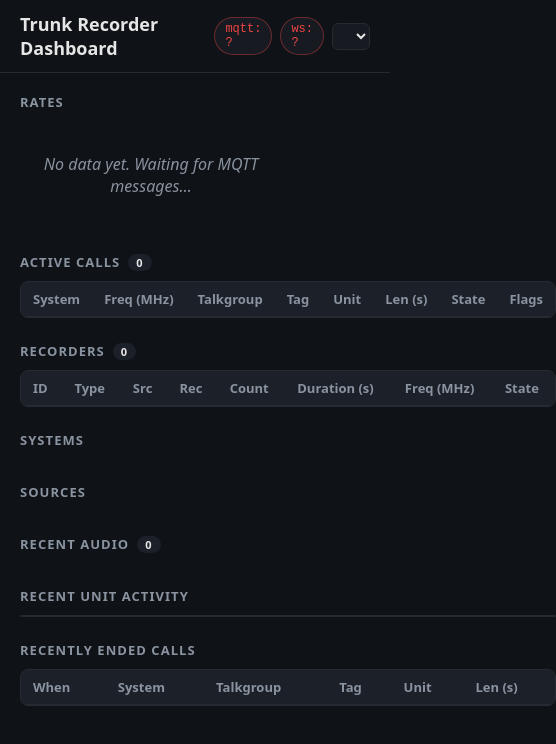
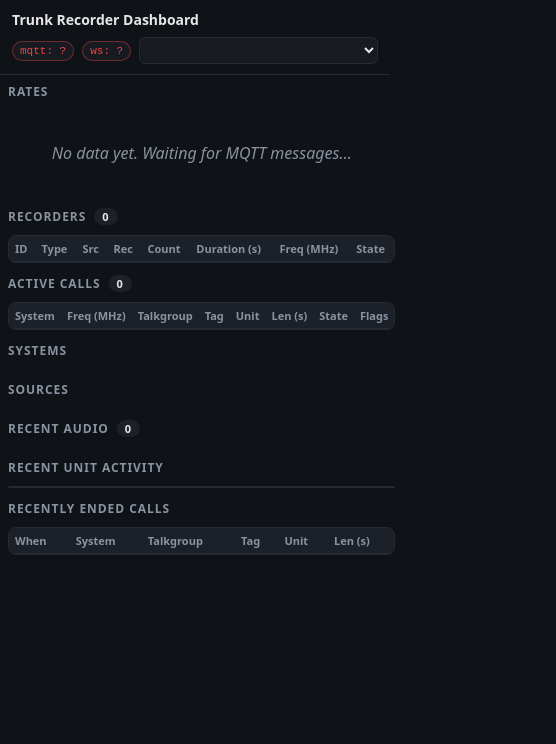
Before and after one commit to theficus/trunk-recorder-mqtt-status-server, a website: page public/index.html in a window 390 px wide. Shown: the whole page, 556 px wide, since content can reach past the window. Drawn offline with nearby package versions, Linux system fonts and the light colour scheme; no server answers.

Commit message:
responsive layout, copilot instructions

```diff
--- a/public/index.html
+++ b/public/index.html
@@ -18,17 +18,17 @@
     <main>
       <section><h2>Rates</h2><div id="rates" class="grid"></div></section>
       <section>
+        <h2>Recorders <span id="recorders-count" class="count">0</span></h2>
+        <div class="table-wrap"><table>
+          <thead><tr><th>ID</th><th>Type</th><th>Src</th><th>Rec</th><th>Count</th><th>Duration (s)</th><th>Freq (MHz)</th><th>State</th></tr></thead>
+          <tbody id="recorders-body"></tbody>
+        </table></div>
+      </section>
+      <section>
         <h2>Active Calls <span id="calls-count" class="count">0</span></h2>
         <div class="table-wrap"><table>
           <thead><tr><th>System</th><th>Freq (MHz)</th><th>Talkgroup</th><th>Tag</th><th>Unit</th><th>Len (s)</th><th>State</th><th>Flags</th></tr></thead>
           <tbody id="calls-body"></tbody>
-        </table></div>
-      </section>
-      <section>
-        <h2>Recorders <span id="recorders-count" class="count">0</span></h2>
-        <div class="table-wrap"><table>
-          <thead><tr><th>ID</th><th>Type</th><th>Src</th><th>Rec</th><th>Count</th><th>Duration (s)</th><th>Freq (MHz)</th><th>State</th></tr></thead>
-          <tbody id="recorders-body"></tbody>
         </table></div>
       </section>
       <section><h2>Systems</h2><div id="systems" class="grid"></div></section>
--- a/public/styles.css
+++ b/public/styles.css
@@ -46,6 +46,34 @@ ul.log time { color: var(--muted); margin-right: 8px; }
 .audio-players audio { height: 32px; }
 .audio-players .dl { color: var(--muted); font-size: 11px; text-decoration: none; padding: 2px 6px; border: 1px solid var(--border); border-radius: 4px; }
 .audio-players .dl:hover { color: var(--accent); border-color: var(--accent); }
-@media (max-width: 640px) {
+@media (max-width: 768px) {
+  header {
+    flex-direction: column;
+    align-items: flex-start;
+    gap: 8px;
+    padding: 10px 12px;
+  }
+  header h1 { font-size: 16px; }
+  .status { width: 100%; flex-wrap: wrap; }
+  #instance-select { flex: 1; min-width: 0; }
+  main { padding: 12px; gap: 16px; }
+  .grid { grid-template-columns: 1fr; }
+  .card div { flex-direction: column; gap: 2px; }
+  .card div .v { text-align: left; }
+  .table-wrap { max-height: 360px; -webkit-overflow-scrolling: touch; }
+  th, td { padding: 6px 8px; font-size: 12px; }
+  ul.log { max-height: 240px; }
+  ul.log li { padding: 5px 8px; font-size: 11px; word-break: break-all; }
   .audio-row { grid-template-columns: 1fr; }
+  .audio-players audio { width: 100%; max-width: 280px; }
+  section h2 { font-size: 12px; }
 }
+
+@media (max-width: 480px) {
+  header h1 { font-size: 14px; }
+  .pill { font-size: 11px; padding: 3px 7px; }
+  main { padding: 8px; gap: 12px; }
+  th, td { padding: 5px 6px; font-size: 11px; }
+  .card { padding: 10px; }
+  .card h3 { font-size: 13px; }
+}
```
Also changed, not shown: .github/copilot-instructions.md (added).
